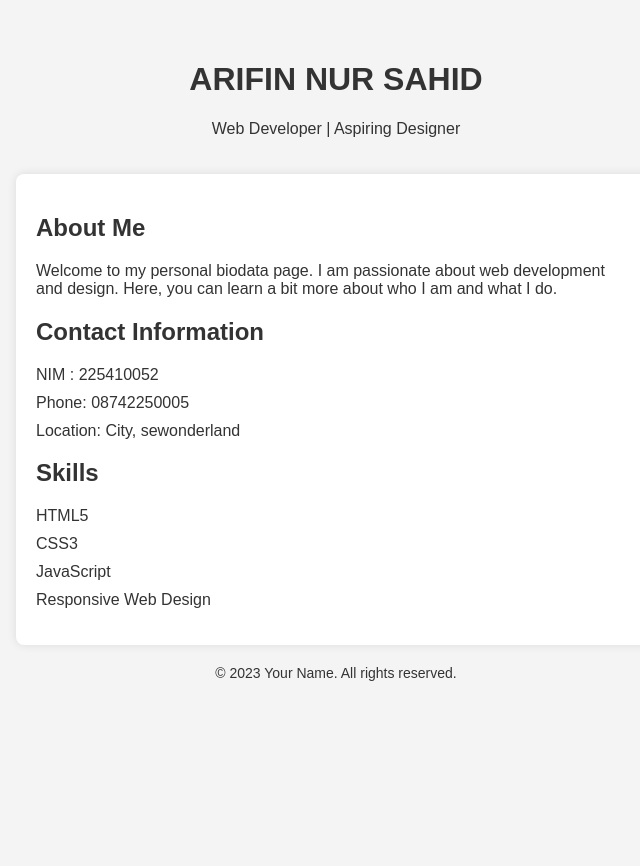
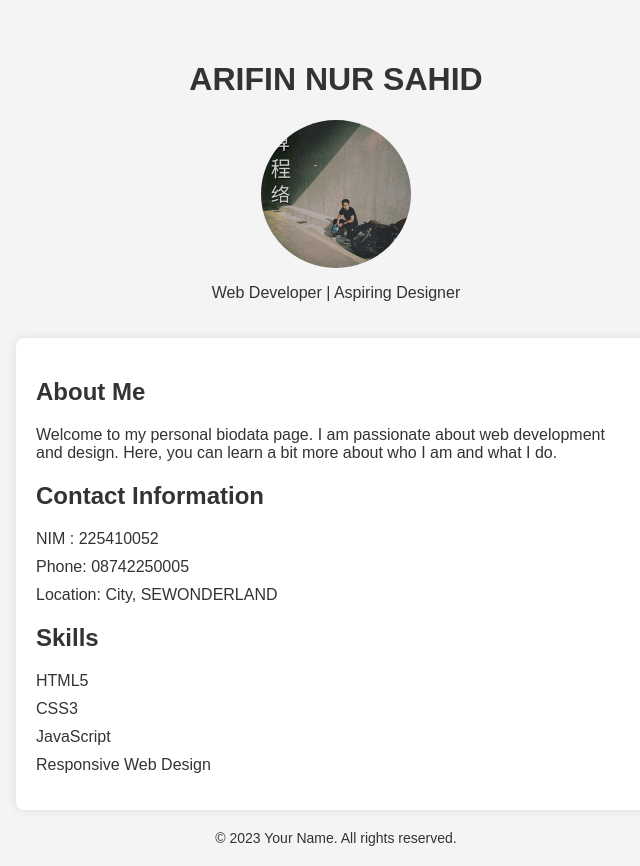
Before and after one commit to Syahid04/CapstoneCloud-225410052, a plain HTML site: page index.html in a window 1280 px wide. Shown: the whole page, without its empty margins (304-944 px from the left). Before the commit the page ends 800 px from the top, so only its background shows below. Drawn offline with Linux system fonts and the light colour scheme.

Commit message:
index.html

```diff
--- a/index.html
+++ b/index.html
@@ -30,6 +30,14 @@
             color: #333;
         }
 
+        img {
+            display: block;
+            margin: 0 auto;
+            border-radius: 50%;
+            max-width: 150px;
+            height: auto;
+        }
+
         ul {
             list-style-type: none;
             padding: 0;
@@ -50,6 +58,7 @@
 
     <header>
         <h1>ARIFIN NUR SAHID</h1>
+        <img src="ARIFIN04.jpeg" alt="Your Photo">
         <p>Web Developer | Aspiring Designer</p>
     </header>
 
@@ -62,9 +71,9 @@
 
         <h2>Contact Information</h2>
         <ul>
-            <li>NIM : 225410052 </li>
+            <li>NIM : 225410052</li>
             <li>Phone: 08742250005</li>
-            <li>Location: City, sewonderland</li>
+            <li>Location: City, SEWONDERLAND</li>
         </ul>
 
         <h2>Skills</h2>
```
